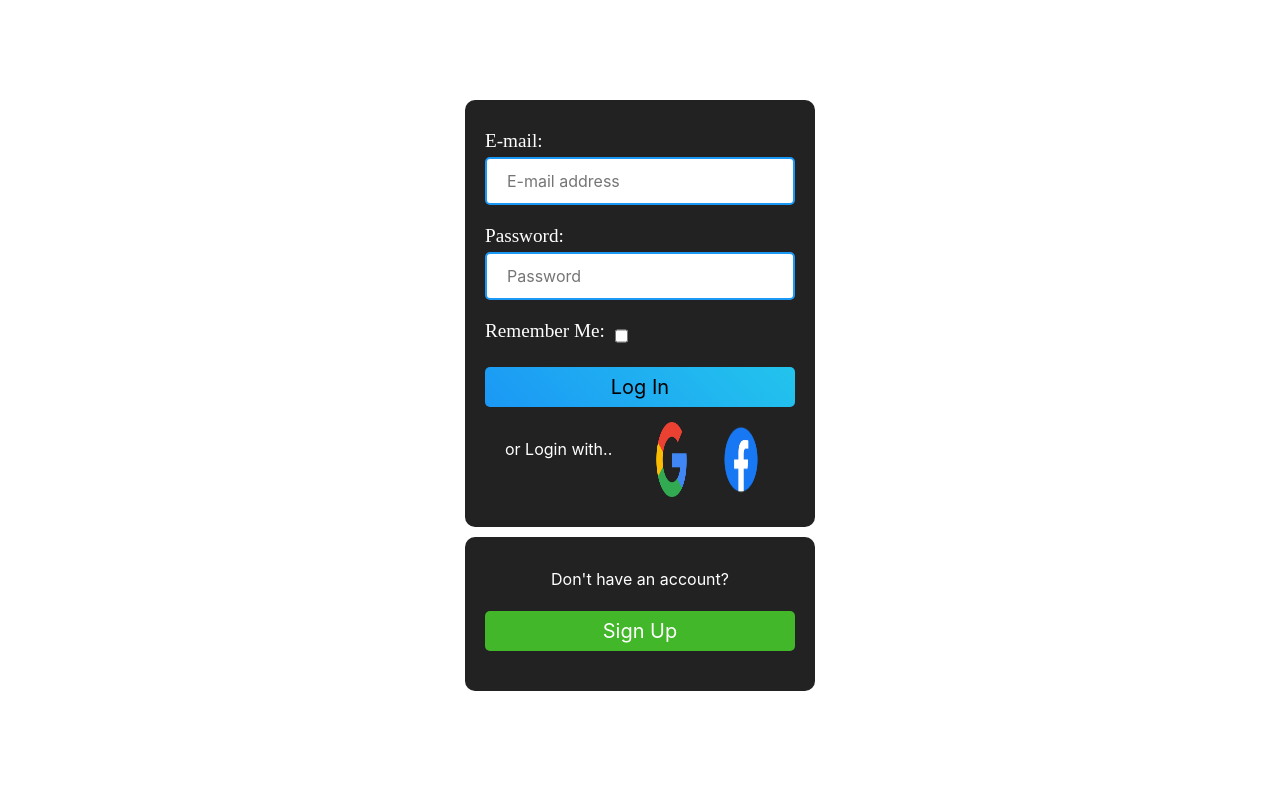
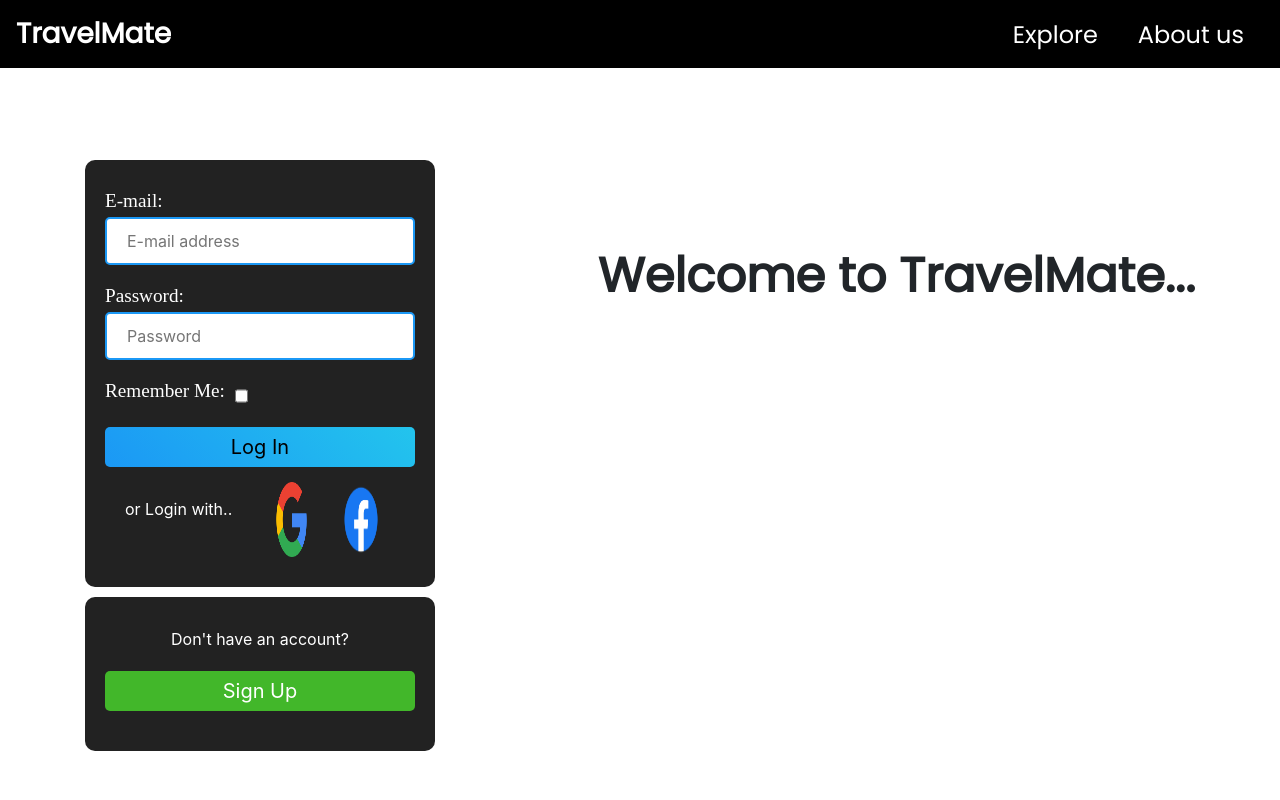
Before and after one commit to Robin-07/travel-mate, a Django app: page /auth/login/ in a window 1280 px wide. Run offline with Django 3.2, Linux system fonts and the light colour scheme; some libraries are stand-ins or nearby versions.

Commit message:
some UI improvements

```diff
--- a/src/authentication/static/css/login.css
+++ b/src/authentication/static/css/login.css
@@ -2,15 +2,29 @@
     padding: 0;
     margin: 0;
     box-sizing: border-box;
+    overflow-x: hidden;
 }
 
-body{
+.container{
+    margin-top: 20vh;
     display: flex;
-    align-items: center;
-    justify-content: center;
+    justify-content: space-evenly;
     background-color: #fff;
-    min-height: 100vh;
+    min-height: 80vh;
     width: 100%;
+}
+
+.navbar{
+    background-color: #000 !important;
+    opacity: 1;
+}
+
+.welcome{
+    opacity: 0;
+    font: 600 3em "Poppins";
+    margin-top: 10vh;
+    margin-left: auto;
+    transition: opacity 0.5s ease-in-out;
 }
 
 .sign-up-card{
--- /dev/null
+++ b/src/authentication/templates/account/BaseAuth.html
@@ -0,0 +1,26 @@
+<!DOCTYPE html>
+<html lang="en">
+{% load static %}
+<head>
+    <meta charset="UTF-8">
+    <meta name="viewport" content="width=device-width, initial-scale=1, shrink-to-fit=no">
+    <link rel="stylesheet" href="https://stackpath.bootstrapcdn.com/bootstrap/4.4.1/css/bootstrap.min.css" integrity="sha384-Vkoo8x4CGsO3+Hhxv8T/Q5PaXtkKtu6ug5TOeNV6gBiFeWPGFN9MuhOf23Q9Ifjh" crossorigin="anonymous">
+    <link href='https://fonts.googleapis.com/css?family=Poppins' rel='stylesheet'>
+    <link rel="stylesheet" href="{% static 'css/home-page.css' %}">
+    <script src="https://code.jquery.com/jquery-3.2.1.slim.min.js" integrity="sha384-KJ3o2DKtIkvYIK3UENzmM7KCkRr/rE9/Qpg6aAZGJwFDMVNA/GpGFF93hXpG5KkN" crossorigin="anonymous"></script>
+    {% block head %}
+    {% endblock %}
+</head>
+<body>
+<nav class="navbar navbar-dark bg-dark">
+  <a class="navbar-brand" href="/">TravelMate</a>
+    <div class="d-flex align-items-center flex-row-reverse justify-content-space-evenly">
+        <div class="nav-item">About us</div>
+        <div class="nav-item">Explore</div>
+    </div>
+</nav>
+
+{% block body %}
+{% endblock %}
+</body>
+</html>
--- a/src/authentication/templates/account/login.html
+++ b/src/authentication/templates/account/login.html
@@ -1,24 +1,25 @@
-<!DOCTYPE html>
-<html>
+{% extends "account/BaseAuth.html" %}
 {% load static %}
-    <head>
-    <meta name="viewport" content="width=device-width, initial-scale=1, shrink-to-fit=no">
-    <link rel="stylesheet" href="https://stackpath.bootstrapcdn.com/bootstrap/4.4.1/css/bootstrap.min.css" integrity="sha384-Vkoo8x4CGsO3+Hhxv8T/Q5PaXtkKtu6ug5TOeNV6gBiFeWPGFN9MuhOf23Q9Ifjh" crossorigin="anonymous">
+    {% block head %}
     <link rel="stylesheet" href="{% static 'css/login.css' %}">
-    <script src="https://code.jquery.com/jquery-3.2.1.slim.min.js" integrity="sha384-KJ3o2DKtIkvYIK3UENzmM7KCkRr/rE9/Qpg6aAZGJwFDMVNA/GpGFF93hXpG5KkN" crossorigin="anonymous"></script>
     <title>TravelMate - Login</title>
     <script>
         $(document).ready(function(){
             setTimeout(function(){
+            $('.welcome').css("opacity","1");
+            setTimeout(function(){
                 $('.sign-up-card').css("opacity","1");
-            },800);
+            },300);
+            },300);
         })
     </script>
-    </head>
-    <body>
+    {% endblock %}
+
+    {% block body %}
+    <div class="container">
         <form method="POST" action="{% url 'account_login' %}">
             {% csrf_token %}
-            <div class="sign-up-card">
+            <div class="sign-up-card align-self-center">
                 {{ form.as_p }}
                 <button class="btn-login" type="submit">Log In</button>
                 <div class="icons-container">
@@ -34,5 +35,8 @@
                 <button class="btn-signup" onclick="location.href='../signup/'">Sign Up</button>
             </div>
         </form>
-    </body>
-</html>
+        <div class="welcome align-self-start">
+            Welcome to TravelMate...
+        </div>
+    </div>
+    {% endblock %}
--- a/src/src/settings.py
+++ b/src/src/settings.py
@@ -151,6 +151,11 @@ USE_TZ = True
 
 STATIC_URL = '/static/'
 
+STATICFILES_DIRS = [
+    os.path.join(BASE_DIR, 'authentication/static/'),
+    os.path.join(BASE_DIR, 'home/static/'),
+]
+
 # Default primary key field type
 # https://docs.djangoproject.com/en/3.2/ref/settings/#default-auto-field
 
```
Also changed, not shown: src/authentication/static/css/signup.css (+6 -1 lines), src/authentication/templates/account/signup.html (+7 -6 lines).
